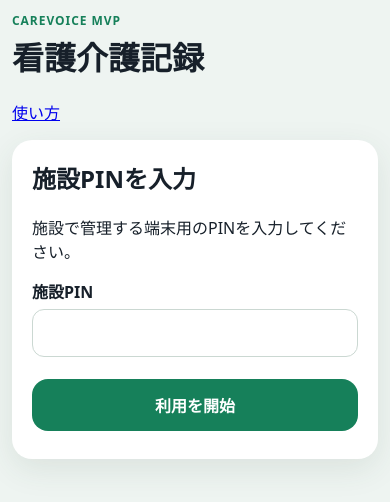
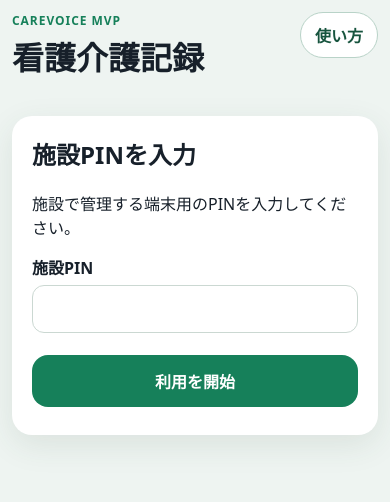
Before and after one commit to start2012-dev/carevoice, a website built with Vite: page index.html in a window 390 px wide. Built offline with nearby package versions, Linux system fonts and the light colour scheme.

Commit message:
Style manual link for desktop and mobile

```diff
--- a/src/styles.css
+++ b/src/styles.css
@@ -29,3 +29,39 @@ button:disabled { cursor: not-allowed; opacity: .45; }
 @keyframes spin { to { transform: rotate(360deg); } }
 @keyframes pulse { 50% { opacity: .35; } }
 @media (max-width: 520px) { .app { padding: 12px; } .header { display: block; } .grid { grid-template-columns: 1fr; } }
+
+.header-actions {
+  align-items: center;
+  display: flex;
+  gap: 8px;
+}
+
+.help-link {
+  background: #ffffff;
+  border: 1px solid #b9d3c8;
+  border-radius: 999px;
+  color: #17543e;
+  font-weight: 800;
+  padding: 10px 14px;
+  text-decoration: none;
+  white-space: nowrap;
+}
+
+.help-link:hover,
+.help-link:focus-visible {
+  background: #dfece7;
+  outline: 3px solid #9dd9c2;
+  outline-offset: 2px;
+}
+
+@media (max-width: 520px) {
+  .header {
+    align-items: stretch;
+    display: flex;
+  }
+
+  .header-actions {
+    align-items: flex-end;
+    flex-direction: column;
+  }
+}
```
